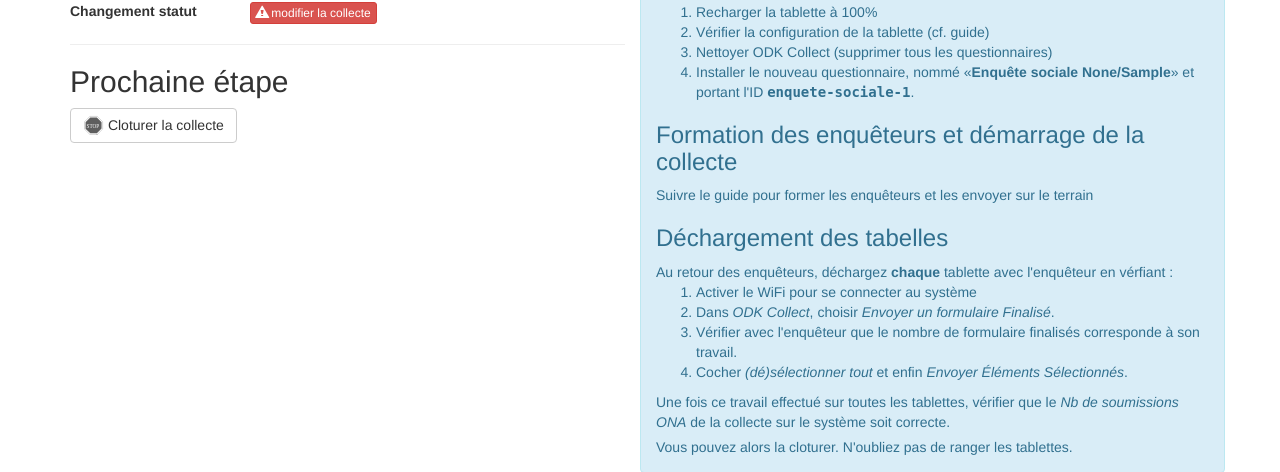
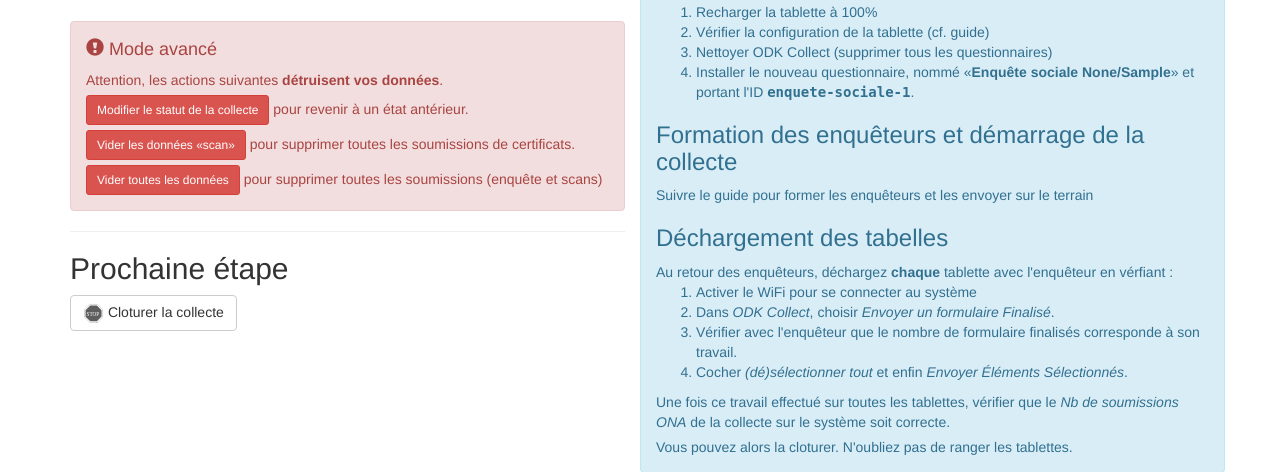
Before and after one commit to yeleman/hamed, a Django app: page /collect/1 in a window 1280 px wide. Shown: the part 333-805 px from the top of the page. Run offline with Django 3.2, Linux system fonts and the light colour scheme; data comes from the database, SQL or seed files in the repository; both versions use the stored data as it was after the commit; tables that the repository leaves empty hold one stand-in row (values such as "Sample post"); a database or web service that is not in the repository returns one stand-in record (values such as "Sample title"); data that the repository does not hold is empty; parts of the project's set-up code (start-up, migrations or seed data) failed here and were passed over; some libraries are stand-ins or nearby versions.

Commit message:
added avanced-mode for data-destructing operations

```diff
--- a/hamed/models/settings.py
+++ b/hamed/models/settings.py
@@ -22,6 +22,7 @@ class Settings(models.Model):
     CERCLE_ID = 'cercle-id'
     DATAENTRY_USERNAME = 'dataentry-username'
     UPLOAD_SERVER = 'upload-server'
+    ADVANCED_MODE = 'advanced-mode'
 
     key = models.SlugField(primary_key=True)
     value = models.CharField(max_length=500)
@@ -66,3 +67,8 @@ class Settings(models.Model):
     @classmethod
     def upload_server(cls):
         return cls.get_value_or_none(cls.UPLOAD_SERVER)
+
+    @classmethod
+    def advanced_mode(cls):
+        val = cls.get_value_or_none(cls.ADVANCED_MODE)
+        return False if not val else val.lower() == "true"
--- a/hamed/ona.py
+++ b/hamed/ona.py
@@ -238,3 +238,13 @@ def download_export_file(collect, format_extension):
     url = get_api_path("/data/{pk}.{ext}".format(
         pk=collect.ona_form_pk, ext=format_extension))
     return get(url, as_bytes=True)
+
+
+def delete_submission(form_pk, submission_id):
+    return delete(
+        params={"force": "true"},
+        path=get_api_path("/data/{pk}/{id}".format(
+            pk=form_pk, id=submission_id)),
+        expected_codes=(204,),
+        as_json=False
+    )
--- a/hamed/steps/finalize_collect.py
+++ b/hamed/steps/finalize_collect.py
@@ -38,6 +38,7 @@ class DownloadScanData(Task):
     def _revert(self):
         ''' release collected data for form '''
         self.release_from_output('data')
+        # delete ONA submissions on ONA
 
 
 class AddONAScanDataToCollect(Task):
--- a/hamed/templates/collect.html
+++ b/hamed/templates/collect.html
@@ -54,30 +54,20 @@ ONA pk: {{ collect.ona_scan_form_pk }}">ONA</a>:</dt>
 <dd>{{ ona_scan_form.num_of_submissions|default:"n/a" }}</dd>
 
 <dt>Transmission ANAM</dt>
-<dd>{{ collect.uploaded_on }}</dd>
+<dd>{{ collect.uploaded_on|default:"n/a" }}</dd>
+</dl>
 
-<dt>Changement statut</dt>
-<dd><button class="btn btn-xs btn-danger" data-toggle="modal" data-target="#status-change-modal"><span class="glyphicon glyphicon-alert"></span> modifier la collecte</button></dd>
-</dl>
-<div id="status-change-modal" class="modal fade" tabindex="-1" role="dialog">
-	<div class="modal-dialog modal-sm" role="document">
-		<div class="modal-content">
-			<div class="modal-header alert-danger">
-		      <button type="button" class="close" data-dismiss="modal" aria-label="Close"><span aria-hidden="true">×</span></button>
-		      <h4 class="modal-title">Modification de la collecte</h4>
+{% if advanced_mode %}
+<div class="alert alert-danger">
+<h4><span class="glyphicon glyphicon-exclamation-sign"></span> Mode avancé</h4>
+<p>Attention, les actions suivantes <strong>détruisent vos données</strong>.</p>
+<p><button id="downgrade-btn" class="btn btn-sm btn-default btn-danger">Modifier le statut de la collecte</button> pour revenir à un état antérieur.</p>
+<p><button id="drop_scan_data-btn" class="btn btn-sm btn-default btn-danger">Vider les données «scan»</button> pour supprimer toutes les soumissions de certificats.</p>
+<p><button id="drop_data-btn" class="btn btn-sm btn-default btn-danger">Vider toutes les données</button> pour supprimer toutes les soumissions (enquête et scans)</p>
+</ul>
 </div>
-		      <div class="modal-body alert-danger">
-		      	<p class=""><strong><span class="glyphicon glyphicon-alert"></span> Attention !</strong> Opération <strong>irréversible</strong>.</p>
-		      	<p>Dans le cas où vous auriez <em>cloturé</em> ou <em>finalisé</em> une collecte par erreur, cette option vous permet de revenir en arrière.</p>
-		      	<p>Toutes les données issues de l'étape suivante seront définitivement effacée.</p>
-		      	<p>À n'utiliser que si vous savez ce que vous faites.</p>
 
-		      	<h4>Retourner au statut:</h4>
-		      	<button id="downgrade-btn" class="btn btn-danger">{{ collect.previous_verbose_status }}</button>
-			  </div>
-		</div>
-    </div>
-</div>
+{% endif %}
 
 <hr />
 {% if collect.get_next_step %}
@@ -182,12 +172,32 @@ $('button.action-trigger').on('click', function(e) {
 });
 
 $('#downgrade-btn').on('click', function(e) {
+	if (confirm("Etes vous sûr de vouloir changer de statut pour: {{ collect.previous_verbose_status }}")) {
 		postWithLoading(
 			"{% url 'collect_downgrade' collect.id %}",
 			"Vers… {{ collect.previous_verbose_status }}",
 			false, function () {
 				{% if not collect.has_ended %}window.location.replace("{% url 'home' %}");{% else %}location.reload();{% endif %}
 			});
+	}
+});
+
+$('#drop_scan_data-btn').on('click', function(e) {
+	if (confirm("Etes vous sûr de vouloir supprimer les données «scan» ?")) {
+		postWithLoading(
+			"{% url 'collect_drop_scan_data' collect.id %}",
+			"Suppression des données «scan»",
+			true);
+	}
+});
+
+$('#drop_data-btn').on('click', function(e) {
+	if (confirm("Etes vous sûr de vouloir supprimer les données ?")) {
+		postWithLoading(
+			"{% url 'collect_drop_data' collect.id %}",
+			"Suppression des données",
+			true);
+	}
 });
 
 
--- a/hamed/urls.py
+++ b/hamed/urls.py
@@ -23,8 +23,15 @@ urlpatterns = [
         name='finalize_collect'),
     url(r'attachment/(?P<fname>[a-zA-Z0-9\-\_\.]+)', views.attachment_proxy,
         name='attachment'),
+
+    # advanced actions
+    url(r'^collect/(?P<collect_id>[0-9]+)/drop_scan_data/?$',
+        views.collect_drop_scan_data, name='collect_drop_scan_data'),
+    url(r'^collect/(?P<collect_id>[0-9]+)/drop_data/?$',
+        views.collect_drop_data, name='collect_drop_data'),
     url(r'^collect/(?P<collect_id>[0-9]+)/downgrade/?$',
         views.collect_downgrade, name='collect_downgrade'),
+
     url(r'^collect/(?P<collect_id>[0-9]+)/export.(?P<format>json|xlsx)$',
         views.exports_proxy, name='collect_exports'),
     url(r'^collect/(?P<collect_id>[0-9]+)/upload/?$',
--- a/hamed/views.py
+++ b/hamed/views.py
@@ -61,7 +61,8 @@ def collect(request, collect_id):
         'ona_form': get_form_detail(collect.ona_form_pk)
         if collect.ona_form_pk else {},
         'ona_scan_form': get_form_detail(collect.ona_scan_form_pk)
-        if collect.ona_scan_form_pk else {}}
+        if collect.ona_scan_form_pk else {},
+        'advanced_mode': Settings.advanced_mode()}
 
     return render(request, 'collect.html', context)
 
@@ -248,13 +249,17 @@ def help(request):
 @require_POST
 def collect_downgrade(request, collect_id):
 
+    def fail(message):
+        messages.error(request, message)
+        return JsonResponse({'status': 'error', 'message': message})
+
+    if not Settings.advanced_mode():
+        return fail("Modification de la collecte impossible "
+                    "hors du «mode avancé»")
+
     collect = Collect.get_or_none(collect_id)
     if collect is None:
         raise Http404("Aucune collecte avec l'ID `{}`".format(collect_id))
-
-    def fail(message):
-        messages.error(request, message)
-        return JsonResponse({'status': 'error', 'message': message})
 
     tc = collect.downgrade()
     if tc.reverted:
@@ -270,6 +275,58 @@ def collect_downgrade(request, collect_id):
         return fail("Impossible de modifier l'état de la collecte. "
                     "Collecte retournée à l'état précédent. (exp: {})"
                     .format(tc.exception))
+
+
+@require_POST
+def collect_drop_scan_data(request, collect_id):
+
+    def fail(message):
+        messages.error(request, message)
+        return JsonResponse({'status': 'error', 'message': message})
+
+    if not Settings.advanced_mode():
+        return fail("Suppression des données «scan» impossible "
+                    "hors du «mode avancé»")
+
+    collect = Collect.get_or_none(collect_id)
+    if collect is None:
+        raise Http404("Aucune collecte avec l'ID `{}`".format(collect_id))
+
+    try:
+        collect.reset_scan_form_data(delete_submissions=True)
+        message = "Les données «scan» de la collecte «{}» " \
+                  "ont été supprimées.".format(collect)
+        messages.success(request, message)
+        return JsonResponse({'status': 'success', 'message': message})
+    except Exception as exp:
+        return fail("Impossible de supprimer les données «scan» "
+                    "de la collecte. (exp: {})".format(exp))
+
+
+@require_POST
+def collect_drop_data(request, collect_id):
+
+    def fail(message):
+        messages.error(request, message)
+        return JsonResponse({'status': 'error', 'message': message})
+
+    if not Settings.advanced_mode():
+        return fail("Suppression des données impossible hors du «mode avancé»")
+
+    collect = Collect.get_or_none(collect_id)
+    if collect is None:
+        raise Http404("Aucune collecte avec l'ID `{}`".format(collect_id))
+
+    try:
+        collect.reset_form_data(delete_submissions=True)
+        message = "Les données de la collecte «{}» " \
+                  "ont été supprimées.".format(collect)
+        messages.success(request, message)
+        return JsonResponse({'status': 'success', 'message': message})
+    except Exception as exp:
+        logger.exception(exp)
+        return fail("Impossible de supprimer les données "
+                    "de la collecte. (exp: {})".format(exp))
 
 
 @require_POST
```
Also changed, not shown: hamed/exceptions.py (+8 -10 lines), hamed/fixtures/settings.json (+8 -0 lines). Lines whose indentation alone changed are shown as unchanged.
